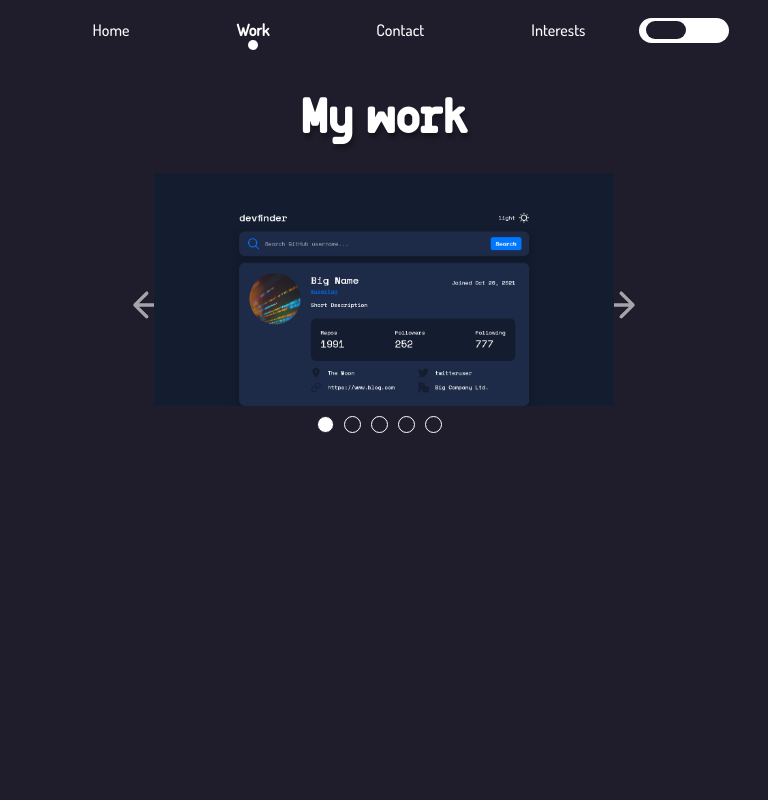
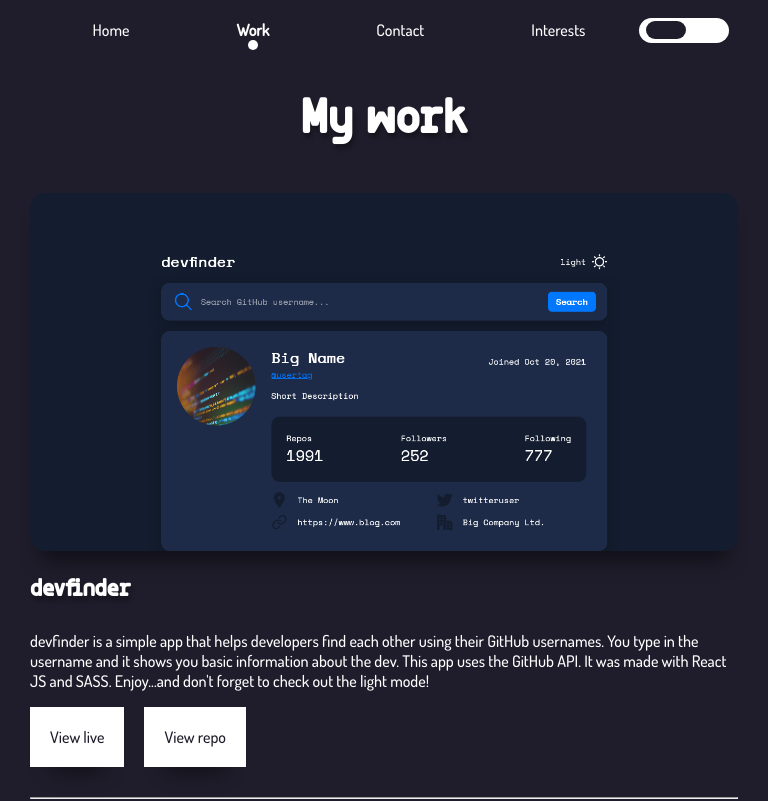
Before and after one commit to elijahthis/portfolio-site, a React (Create React App) app: page /work in a window 768 px wide. Shown: the top 801 px of the page. Built offline with nearby package versions, Linux system fonts and the light colour scheme.

Commit message:
tablet view. Fully responsive

```diff
--- a/src/css/Home.css
+++ b/src/css/Home.css
@@ -333,15 +333,23 @@
   }
   .about-div {
     position: absolute;
+    top: 100%;
     width: 100%;
     height: 620px;
     -webkit-box-sizing: border-box;
             box-sizing: border-box;
     padding: var(--padding-val);
-    display: -ms-grid;
-    display: grid;
-    -ms-grid-columns: 1fr 1fr;
-        grid-template-columns: 1fr 1fr;
+    background-color: var(--main-bg);
+    display: -webkit-box;
+    display: -ms-flexbox;
+    display: flex;
+    -webkit-box-orient: vertical;
+    -webkit-box-direction: normal;
+        -ms-flex-direction: column;
+            flex-direction: column;
+    -webkit-box-pack: space-evenly;
+        -ms-flex-pack: space-evenly;
+            justify-content: space-evenly;
   }
   .about-div > :nth-child(2),
   .about-div :nth-child(4) {
--- a/src/css/Interests.css
+++ b/src/css/Interests.css
@@ -105,7 +105,7 @@
     display: grid;
     -ms-grid-rows: 121px 1fr;
         grid-template-rows: 121px 1fr;
-    --grid-box-height: 246px;
+    --grid-box-height: 205px;
   }
   .interests-grid {
     display: -ms-grid;
--- a/src/css/Work.css
+++ b/src/css/Work.css
@@ -261,20 +261,31 @@
     text-align: center;
   }
   .banner-wrapper {
+    display: none;
+  }
+  .mobile-work {
+    margin-top: 10px;
+    padding: 20px;
+  }
+  .mobile-work > * {
+    margin-bottom: 120px;
+  }
+  .mobile-work .img-border {
+    border-radius: 15px;
+    overflow: hidden;
+    -webkit-box-shadow: rgba(0, 0, 0, 0.45) 0px 20px 20px -10px;
+            box-shadow: rgba(0, 0, 0, 0.45) 0px 20px 20px -10px;
+  }
+  .mobile-work .img-border img {
     width: 100%;
-    display: -ms-grid;
-    display: grid;
-    place-items: center;
-  }
-  .banner {
+    display: block;
     -webkit-transition: all 1s;
     transition: all 1s;
-    width: 60vw;
-    -o-object-fit: cover;
-       object-fit: cover;
-    position: relative;
-    z-index: 3;
-    overflow: hidden;
+  }
+  .mobile-work .img-border img:hover {
+    scale: 1.1;
+  }
+  .mobile-work .buttons {
     display: -webkit-box;
     display: -ms-flexbox;
     display: flex;
@@ -282,165 +293,14 @@
     -webkit-box-direction: normal;
         -ms-flex-direction: row;
             flex-direction: row;
+    color: var(--main-bg);
+    margin-bottom: 30px;
   }
-  .banner:hover {
-    border-radius: 20px;
-    -webkit-box-shadow: rgba(0, 0, 0, 0.45) 0px 25px 30px -10px;
-            box-shadow: rgba(0, 0, 0, 0.45) 0px 25px 30px -10px;
+  .mobile-work .buttons > * {
+    margin-right: 20px;
   }
-  .banner:hover .left-shutter {
-    -webkit-animation: shutLeft 1s forwards;
-            animation: shutLeft 1s forwards;
-  }
-  .banner:hover .right-shutter {
-    -webkit-animation: shutRight 1s forwards;
-            animation: shutRight 1s forwards;
-  }
-  .banner:hover .info {
-    -webkit-animation: hide 1s forwards 1s;
-            animation: hide 1s forwards 1s;
-  }
-  .banner:hover img {
-    -webkit-transform: scale(1.2);
-            transform: scale(1.2);
-  }
-  .banner:hover .back-image {
-    display: none;
-  }
-  .banner img {
-    max-width: 100%;
-    max-height: 100%;
-    display: block;
-    -webkit-transition: all 1s;
-    transition: all 1s;
-  }
-  .slider-arrows {
-    width: 100%;
-    display: -webkit-box;
-    display: -ms-flexbox;
-    display: flex;
-    -webkit-box-orient: horizontal;
-    -webkit-box-direction: normal;
-        -ms-flex-direction: row;
-            flex-direction: row;
-    -webkit-box-pack: justify;
-        -ms-flex-pack: justify;
-            justify-content: space-between;
-    position: absolute;
-    padding: 0px 100px;
-    -webkit-box-sizing: border-box;
-            box-sizing: border-box;
-  }
-  .slider-arrows > * {
-    width: 40px;
-    fill: var(--main-col);
-    opacity: 0.6;
-    margin: 0px 30px;
-    -webkit-transition: all 0.5s;
-    transition: all 0.5s;
-  }
-  .slider-arrows > *:hover {
-    fill: var(--main-col);
-    opacity: 1;
-    cursor: pointer;
-  }
-  .slider-arrows > :first-child {
-    -webkit-transform: scale(-1, 1);
-            transform: scale(-1, 1);
-  }
-  .slider-arrows > :first-child:hover {
-    -webkit-transform: scale(-1, 1) translateX(20%);
-            transform: scale(-1, 1) translateX(20%);
-  }
-  #arrow_right {
-    -webkit-transition: all 0.5s;
-    transition: all 0.5s;
-  }
-  #arrow_right:hover {
-    -webkit-transform: translateX(20%);
-            transform: translateX(20%);
-  }
-  .slider-navigation {
-    margin-top: 10px;
-  }
-  .slider-navigation > * {
-    display: inline-block;
-    margin-right: 10px;
-    width: 15px;
-    height: 15px;
-    border-radius: 15px;
-    border-radius: 50%;
-    border: 1px solid var(--main-col);
-    -webkit-transition: all 1s;
-    transition: all 1s;
-  }
-  .slider-navigation > *:hover {
-    cursor: pointer;
-  }
-  .focus {
-    background-color: var(--main-col);
-    border: 1px solid var(--main-bg);
-  }
-  .left-shutter,
-  .right-shutter {
-    position: absolute;
-    height: 100%;
-    top: 0;
-    background-color: rgba(0, 0, 0, 0.7);
-  }
-  .left-shutter {
-    width: 0px;
-    left: 0;
-  }
-  .right-shutter {
-    width: 0px;
-    right: 0;
-  }
-  .info {
-    opacity: 0;
-    position: absolute;
-    top: 0;
-    left: 0;
-    width: 100%;
-    max-height: 100%;
-    padding: 30px 30px 20px 30px;
-    -webkit-box-sizing: border-box;
-            box-sizing: border-box;
-    color: #ffffff;
-    text-align: left;
-    overflow: scroll;
-    -ms-overflow-style: none;
-    /* IE and Edge */
-    scrollbar-width: none;
-  }
-  .info::-webkit-scrollbar {
-    display: none;
-  }
-  .info p a {
-    color: var(--main-bg);
+  .mobile-work .buttons a {
     text-decoration: none;
-  }
-  .info p a:hover {
-    text-decoration: underline;
-  }
-  .info h3 {
-    margin: 5px;
-  }
-  .info .buttons {
-    margin-top: 20px;
-  }
-  .info .buttons .view {
-    background-color: #ffffff;
-    color: #000000;
-  }
-  .info .buttons span {
-    margin-right: 20px;
-    display: inline-block;
-    color: var(--main-col);
-    background-color: var(--main-bg);
-  }
-  .mobile-work {
-    display: none;
   }
 }
 
--- a/src/css/main.css
+++ b/src/css/main.css
@@ -238,8 +238,8 @@
     fill: var(--other-col);
   }
   .contact-section .contacts svg {
-    width: 130px;
-    max-height: 240px;
+    width: 90px;
+    max-height: 150px;
     -webkit-transition: all 2s ease-in;
     transition: all 2s ease-in;
     fill: var(--main-col);
--- a/src/scss/Interests.scss
+++ b/src/scss/Interests.scss
@@ -65,7 +65,7 @@
     display: grid;
     grid-template-rows: 121px 1fr;
 
-    --grid-box-height: 246px;
+    --grid-box-height: 205px;
   }
   .interests-grid {
     display: grid;
--- a/src/scss/Work.scss
+++ b/src/scss/Work.scss
@@ -226,161 +226,44 @@
   }
 
   .banner-wrapper {
-    width: 100%;
-    display: grid;
-    place-items: center;
+    display: none;
   }
 
-  .banner {
-    transition: all 1s;
-    width: 60vw;
-    object-fit: cover;
-    position: relative;
-    z-index: 3;
-    overflow: hidden;
-    display: flex;
-    flex-direction: row;
-    &:hover {
-      border-radius: 20px;
-      box-shadow: rgba(0, 0, 0, 0.45) 0px 25px 30px -10px;
-      @include closeShutters();
-      .back-image {
-        display: none;
+  .mobile-work {
+    margin-top: 10px;
+    padding: 20px;
+    > * {
+      margin-bottom: 120px;
+    }
+
+    .img-border {
+      border-radius: 15px;
+      overflow: hidden;
+      box-shadow: rgba(0, 0, 0, 0.45) 0px 20px 20px -10px;
+
+      img {
+        width: 100%;
+        display: block;
+        transition: all 1s;
+        &:hover {
+          scale: 1.1;
+        }
       }
     }
 
-    img {
-      max-width: 100%;
-      max-height: 100%;
-      display: block;
-      transition: all 1s;
-    }
-  }
+    .buttons {
+      display: flex;
+      flex-direction: row;
+      color: var(--main-bg);
+      margin-bottom: 30px;
 
-  .slider-arrows {
-    width: 100%;
-    display: flex;
-    flex-direction: row;
-    justify-content: space-between;
-
-    position: absolute;
-    padding: 0px 100px;
-    box-sizing: border-box;
-
-    & > * {
-      width: 40px;
-      fill: var(--main-col);
-      opacity: 0.6;
-      margin: 0px 30px;
-      transition: all 0.5s;
-      &:hover {
-        fill: var(--main-col);
-        opacity: 1;
-        cursor: pointer;
+      > * {
+        margin-right: 20px;
+      }
+      a {
+        text-decoration: none;
       }
     }
-
-    & > :first-child {
-      transform: scale(-1, 1);
-
-      &:hover {
-        transform: scale(-1, 1) translateX(20%);
-      }
-    }
-  }
-  #arrow_right {
-    transition: all 0.5s;
-    &:hover {
-      transform: translateX(20%);
-    }
-  }
-
-  .slider-navigation {
-    margin-top: 10px;
-    & > * {
-      display: inline-block;
-      margin-right: 10px;
-      width: 15px;
-      height: 15px;
-      border-radius: 15px;
-      border-radius: 50%;
-      border: 1px solid var(--main-col);
-      transition: all 1s;
-      &:hover {
-        cursor: pointer;
-      }
-    }
-  }
-  .focus {
-    background-color: var(--main-col);
-    border: 1px solid var(--main-bg);
-  }
-
-  .left-shutter,
-  .right-shutter {
-    position: absolute;
-    height: 100%;
-    top: 0;
-    background-color: rgba(0, 0, 0, 0.7);
-  }
-
-  .left-shutter {
-    width: 0px;
-    left: 0;
-  }
-
-  .right-shutter {
-    width: 0px;
-    right: 0;
-  }
-
-  .info {
-    opacity: 0;
-    position: absolute;
-    top: 0;
-    left: 0;
-    width: 100%;
-    max-height: 100%;
-
-    padding: 30px 30px 20px 30px;
-    box-sizing: border-box;
-    color: #ffffff;
-    text-align: left;
-
-    overflow: scroll;
-    -ms-overflow-style: none; /* IE and Edge */
-    scrollbar-width: none;
-    &::-webkit-scrollbar {
-      display: none;
-    }
-    p a {
-      color: var(--main-bg);
-      text-decoration: none;
-      &:hover {
-        text-decoration: underline;
-      }
-    }
-
-    h3 {
-      margin: 5px;
-    }
-
-    .buttons {
-      margin-top: 20px;
-      .view {
-        background-color: #ffffff;
-        color: #000000;
-      }
-      span {
-        margin-right: 20px;
-        display: inline-block;
-        color: var(--main-col);
-        background-color: var(--main-bg);
-      }
-    }
-  }
-  .mobile-work {
-    display: none;
   }
 }
 
--- a/src/scss/main.scss
+++ b/src/scss/main.scss
@@ -157,8 +157,8 @@
         }
       }
       svg {
-        width: 130px;
-        max-height: 240px;
+        width: 90px;
+        max-height: 150px;
         transition: all 2s ease-in;
         fill: var(--main-col);
       }
```
Also changed, not shown: src/scss/Home.scss (+5 -3 lines).
